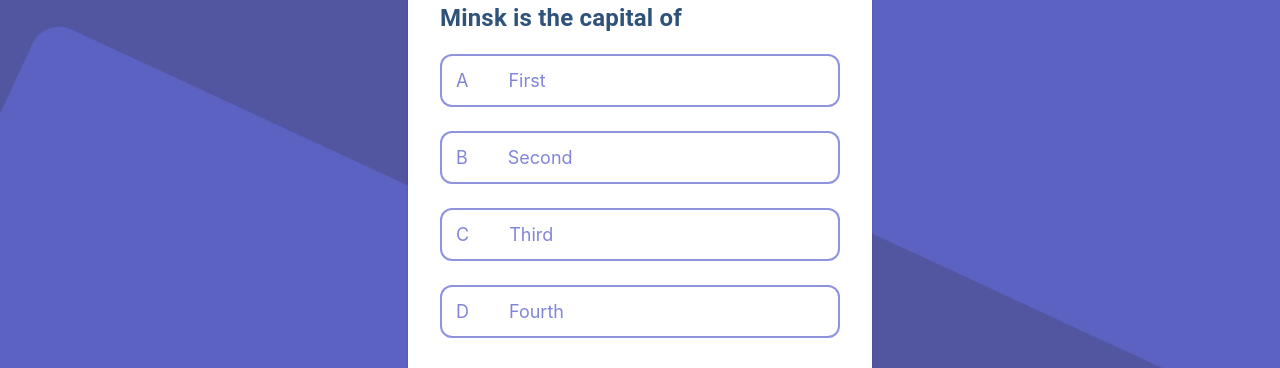
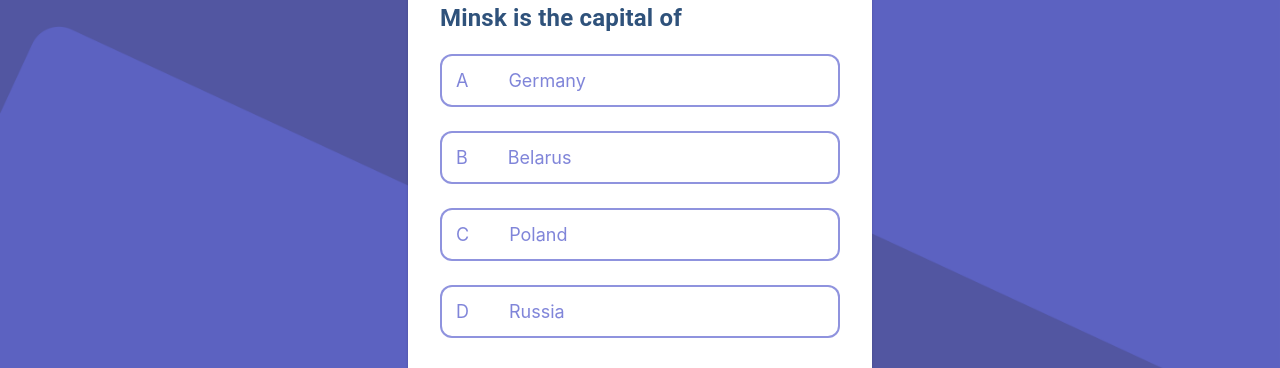
Before and after one commit to FedorowPavel/quize-react-ts, a React (Create React App) app: page / in a window 1280 px wide. Shown: the part 238-606 px from the top of the page. Built offline with nearby package versions, Linux system fonts and the light colour scheme; no server answers.

Commit message:
answer indicator icons implemented, mui-icons added

```diff
--- a/package.json
+++ b/package.json
@@ -5,6 +5,7 @@
   "dependencies": {
     "@emotion/react": "^11.7.1",
     "@emotion/styled": "^11.6.0",
+    "@mui/icons-material": "^5.4.1",
     "@mui/material": "^5.4.0",
     "@testing-library/jest-dom": "^5.16.2",
     "@testing-library/react": "^12.1.2",
@@ -14,6 +15,7 @@
     "@types/react": "^17.0.39",
     "@types/react-dom": "^17.0.11",
     "axios": "^0.25.0",
+    "material-design-icons": "^3.0.1",
     "node-sass": "^7.0.1",
     "react": "^17.0.2",
     "react-confetti": "^6.0.1",
--- a/src/App.tsx
+++ b/src/App.tsx
@@ -1,34 +1,15 @@
 import QuizeCard from "./Components/QuizeCard";
 import MainWrapper from "./Components/MainWrapper";
-import {useQuery} from "react-query";
-import {fetchCountries} from "./api/api";
-import {Country} from "./models/country";
 import {BeatLoader} from "react-spinners";
 import FetchingIndicator from "./Components/FetchingIndicator";
 import {QuizProvider} from "./Context/quiz-context";
 import React from "react";
 import {Confetti} from "./Components/Confetti";
+import {useCountries} from "./CustomHooks/useCountries";
 
 
 function App() {
-  const { isLoading, data, isFetching } = useQuery<Country[]>(
-    "countries",
-    () => fetchCountries(),
-    {
-      refetchOnWindowFocus: false,
-    });
-
-  // const generateQuestion = (data: Country[]): IQuestion => {
-  //   return {
-  //     text: "Question text?",
-  //     options: [
-  //       {value: "First", isCorrect: false},
-  //       {value: "Second", isCorrect: true},
-  //       {value: "Third", isCorrect: false},
-  //       {value: "Fourth", isCorrect: false},
-  //     ]
-  //   };
-  // }
+  const {isLoading, data, isFetching} = useCountries()
 
   return (
     <QuizProvider>
--- a/src/Components/AnswerOptions.tsx
+++ b/src/Components/AnswerOptions.tsx
@@ -4,6 +4,7 @@ import {IOption} from "../models/question";
 import {getPrefix} from "../utils";
 import {useQuiz} from "../Context/quiz-context";
 import {QuizActionsEnum} from "../models/quiz";
+import {CorrectnessIndicatorIcon} from "./CorrectnessIndicatorIcon";
 
 const cardStyles = {
   padding: '14px',
@@ -20,6 +21,9 @@ const cardStyles = {
     color: 'white',
     border: '2px solid rgba(249, 168, 38, 1)',
     cursor: 'pointer'
+  },
+  "span:nth-of-type(2)": {
+    flexGrow: '1'
   }
 }
 
@@ -57,6 +61,7 @@ const AnswerOptions: React.FC<{options: IOption[]}> = ({options}): JSX.Element[]
         >
           <span>{getPrefix(index)}</span>
           <span>{option.value}</span>
+          <CorrectnessIndicatorIcon isTarget={targetAnswer === option.value} isCorrect={option.isCorrect}/>
         </Card>
       )
     })
--- a/src/Components/Confetti.tsx
+++ b/src/Components/Confetti.tsx
@@ -4,10 +4,5 @@ import {useQuiz} from "../Context/quiz-context";
 
 export const Confetti: FC = (): JSX.Element | null => {
   const {state} = useQuiz()
-  if (!(state.isAnswered && state.isCorrect)) {
-    return null
-  }
-  return (
-    <ReactConfetti recycle={false}/>
-  )
+  return state.isCorrect ? <ReactConfetti recycle={false}/> : null
 }
--- /dev/null
+++ b/src/Components/CorrectnessIndicatorIcon.tsx
@@ -0,0 +1,16 @@
+import {useQuiz} from "../Context/quiz-context";
+import CheckCircleOutlineRoundedIcon from "@mui/icons-material/CheckCircleOutlineRounded";
+import CancelOutlinedIcon from "@mui/icons-material/CancelOutlined";
+import React, {FC} from "react";
+
+
+export const CorrectnessIndicatorIcon: FC<{isTarget: boolean, isCorrect: boolean}> = ({isTarget, isCorrect}) => {
+  const {state} = useQuiz()
+  if(state.isAnswered && isCorrect) {
+    return <CheckCircleOutlineRoundedIcon />
+  }
+  if(state.isAnswered && isTarget && !isCorrect) {
+    return <CancelOutlinedIcon/>
+  }
+  return null
+}
--- a/src/Components/NextButton.tsx
+++ b/src/Components/NextButton.tsx
@@ -4,7 +4,13 @@ import {useQuiz} from "../Context/quiz-context";
 import {QuizActionsEnum} from "../models/quiz";
 
 const buttonStyles = {
-  alignSelf: "flex-end"
+  alignSelf: "flex-end",
+  backgroundColor: 'rgba(249, 168, 38, 1)',
+  boxShadow: 'none',
+  fontSize: '16px',
+  lineHeight: '27px',
+  padding: '12px 20px',
+  borderRadius: '12px'
 }
 
 export const QuizButton: FC<{text: string}> = ({ text}) => {
@@ -19,7 +25,6 @@ export const QuizButton: FC<{text: string}> = ({ text}) => {
   return (
     <Button
       variant="contained"
-      color="warning"
       sx={buttonStyles}
       onClick={nextHandler}
     >
--- a/src/Components/QuizeCard.tsx
+++ b/src/Components/QuizeCard.tsx
@@ -30,8 +30,6 @@ const QuizeCard: FC = () => {
       <Question questionText={quizCtx.state.currentQuestion.text}/>
       <AnswerOptions options={quizCtx.state.currentQuestion.options}/>
       {quizCtx.state.isAnswered && <QuizButton text={'Next'}/>}
-      {/*<button onClick={() => quizCtx.dispatch({type: QuizActionsEnum.INCREMENT_RECORD})}>increment record</button>*/}
-
     </Card>
   )
 }
--- a/src/Context/quiz-context.tsx
+++ b/src/Context/quiz-context.tsx
@@ -30,10 +30,10 @@ const initQuizSate: IQuiz = {
   currentQuestion: {
     text: "Minsk",
     options: [
-      {value: "First", isCorrect: false},
-      {value: "Second", isCorrect: true},
-      {value: "Third", isCorrect: false},
-      {value: "Fourth", isCorrect: false},
+      {value: "Germany", isCorrect: false},
+      {value: "Belarus", isCorrect: true},
+      {value: "Poland", isCorrect: false},
+      {value: "Russia", isCorrect: false},
     ]
   },
   isAnswered: false,
@@ -50,7 +50,7 @@ function QuizProvider({children}: QuizProviderProps) {
 function useQuiz() {
   const context = useContext(QuizContext)
   if (context === undefined) {
-    throw new Error('useCount must be used within a QuizProvider')
+    throw new Error('seems like useQuiz is being used not within a QuizProvider')
   }
   return context
 }
--- /dev/null
+++ b/src/CustomHooks/useCountries.tsx
@@ -0,0 +1,14 @@
+import {useQuery} from "react-query";
+import {Country} from "../models/country";
+import {fetchCountries} from "../api/api";
+
+export const useCountries = () => {
+  const { isLoading, data, isFetching } = useQuery<Country[]>(
+    "countries",
+    () => fetchCountries(),
+    {
+      refetchOnWindowFocus: false,
+    });
+
+  return {isLoading, data, isFetching}
+}
```
Also changed, not shown: 1 other file (tests, documents, lock files or other folders).
